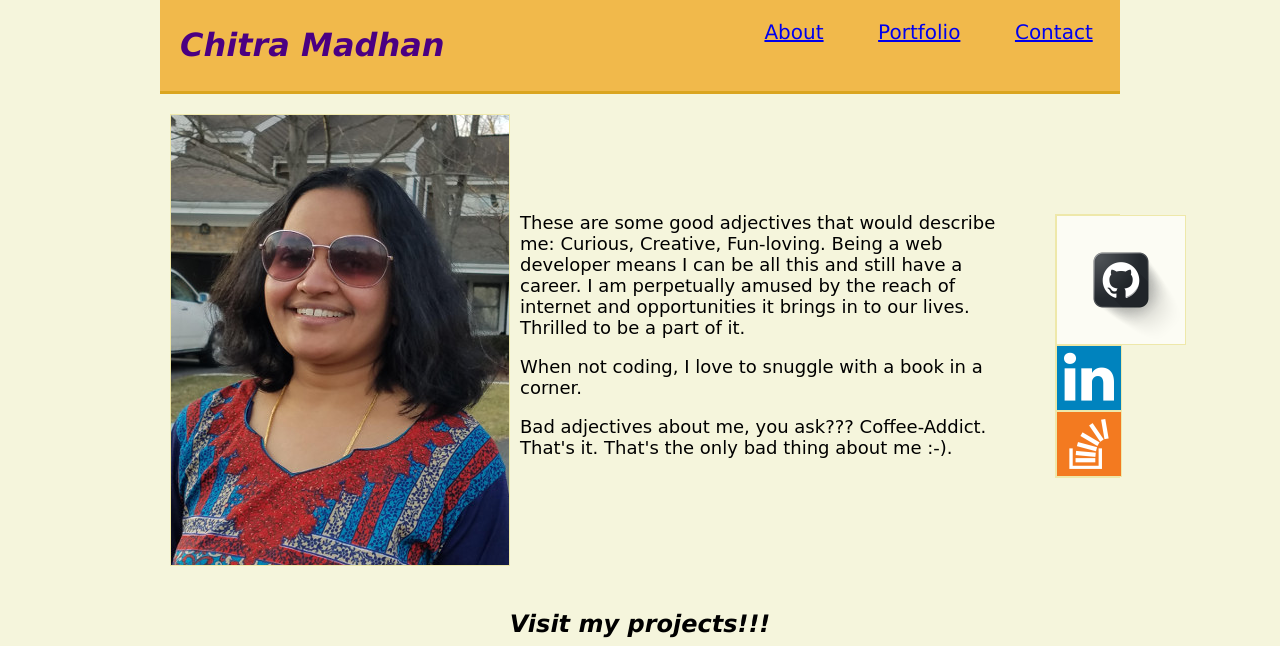
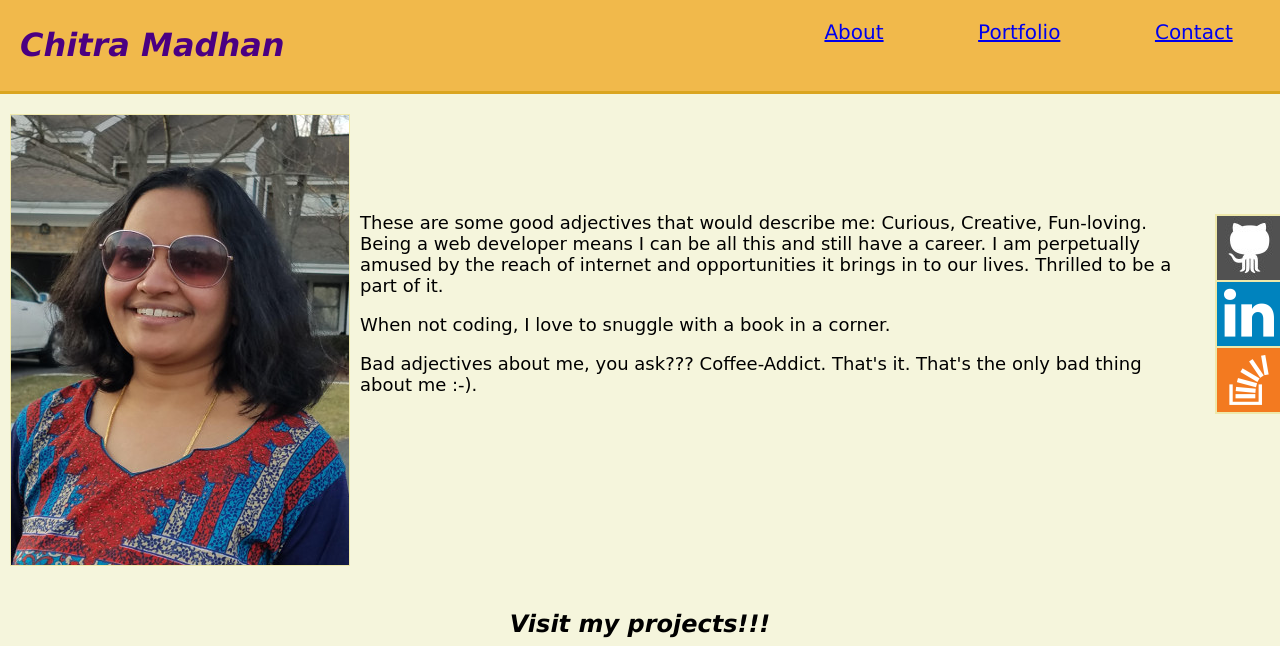
Before and after one commit to chitramaddy/Portfolio, a plain HTML site: page index.html in a window 1280 px wide. Shown: the top 646 px of the page. Drawn offline with Linux system fonts and the light colour scheme.

Commit message:
fixed the git hub logo

```diff
--- a/assets/css/style.css
+++ b/assets/css/style.css
@@ -5,7 +5,6 @@
 
 body {
     margin: auto;
-    max-width: 960px;
     background-color: beige;
     font-family: 'Lucida Sans', 'Lucida Sans Regular', 'Lucida Grande', 'Lucida Sans Unicode', Geneva, Verdana, sans-serif;
 }
@@ -100,7 +99,6 @@ ul {
     display: grid;
     grid-template-columns: 33% 33% 33%;
     grid-gap: 10px;
-    /* background-color: #2196F3; */
     padding: 10px;
 }
 
@@ -122,7 +120,6 @@ ul {
       left: 0px;
       padding: 5px;
       background:  rgba(255, 170, 39, 0.82);
-      /* background: rgba(51, 12, 226, 0.726); */
       font-size: 20px;
       font-family: 'Gill Sans', 'Gill Sans MT', Calibri, 'Trebuchet MS', sans-serif;
       color: indigo;
--- a/index.html
+++ b/index.html
@@ -51,7 +51,7 @@
 
         <div class="social vertical-menu">
             <a href="https://chitramaddy.github.io/Portfolio/" target="_blank">
-                <img src="./assets/images/GitHub.png" alt="GitHub">
+                <img src="./assets/images/Git hub.jpg" alt="GitHub">
             </a>
 
             <a href="https://www.linkedin.com/in/chitramadhan/" target="_blank">
```
Also changed, not shown: assets/images/HTML-5.jpg (deleted).
